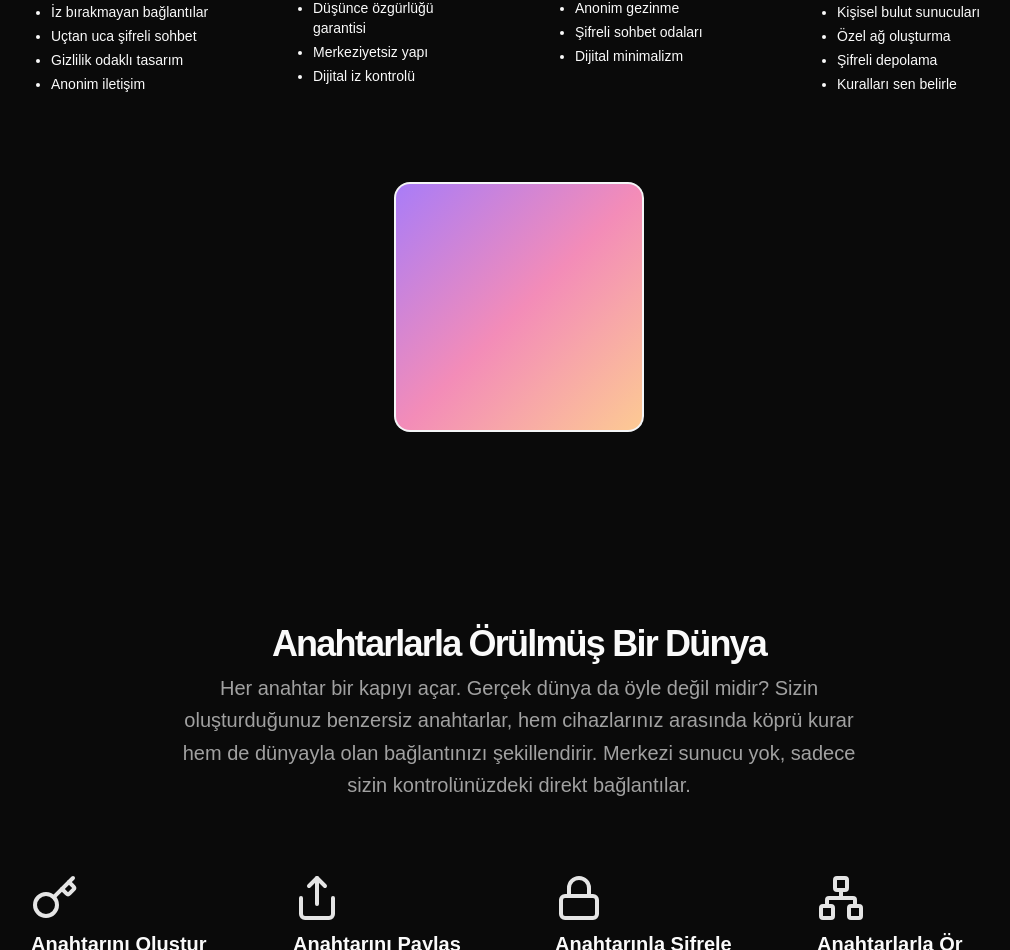
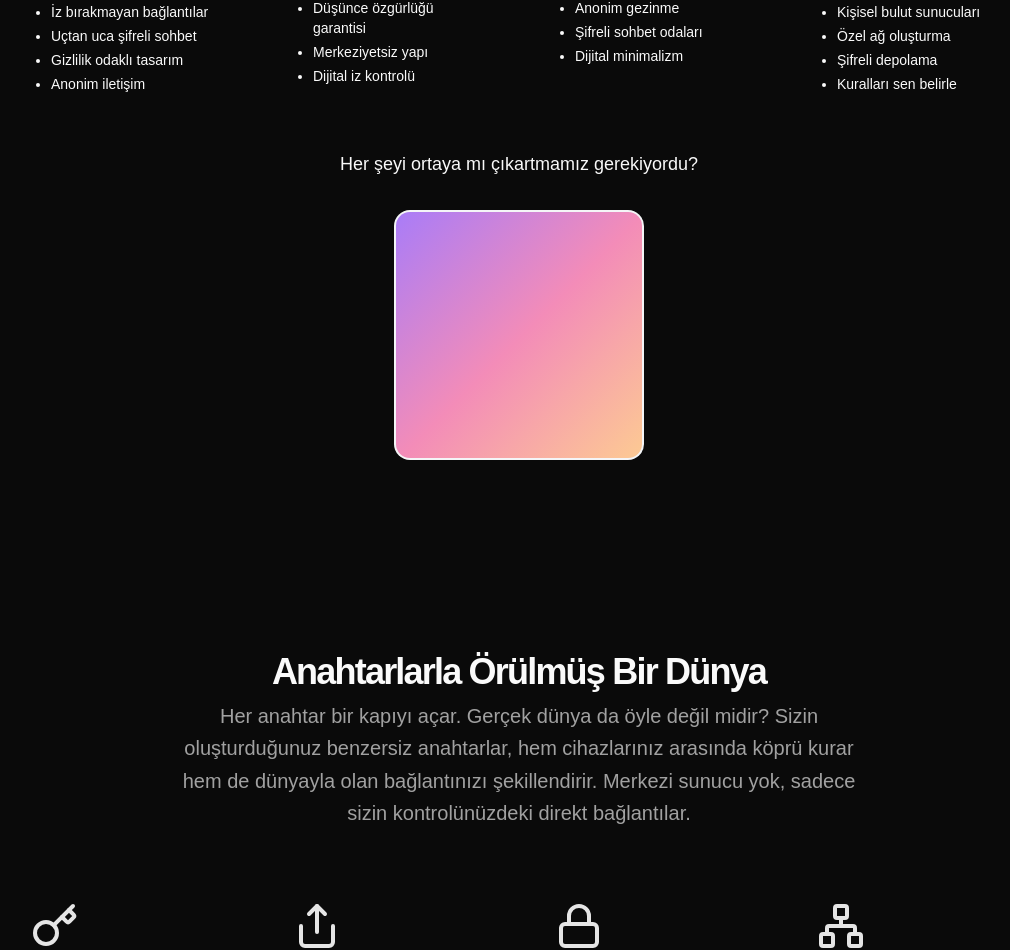
Before and after one commit to Ferivonus/cyberia_manifest, a Next.js app: page / in a window 1280 px wide. Shown: the part 1173-2123 px from the top of the page, without its empty margins (121-1131 px from the left). Built offline with nearby package versions, Linux system fonts and the light colour scheme.

Commit message:
making greate

```diff
--- a/src/components/main_comp/we_provide.tsx
+++ b/src/components/main_comp/we_provide.tsx
@@ -103,8 +103,15 @@ export const Services: React.FC = () => {
           </MagicCard>
         </div>
 
+        {/* Üstteki Yazı */}
+        <div className="w-full text-center z-10 mt-8"> {/* mb-8 ile alt boşluk eklendi */}
+          <p className="text-lg font-mono text-neon animate-pulse">
+            Her şeyi ortaya mı çıkartmamız gerekiyordu?
+          </p>
+        </div>
+
         {/* ScratchToReveal Ortada */}
-        <div className="flex justify-center items-center mt-16">
+        <div className="flex justify-center items-center mt-8">
           <ScratchToReveal
             width={250}
             height={250}
```
Also changed, not shown: src/styles/globals.css (indentation only).
